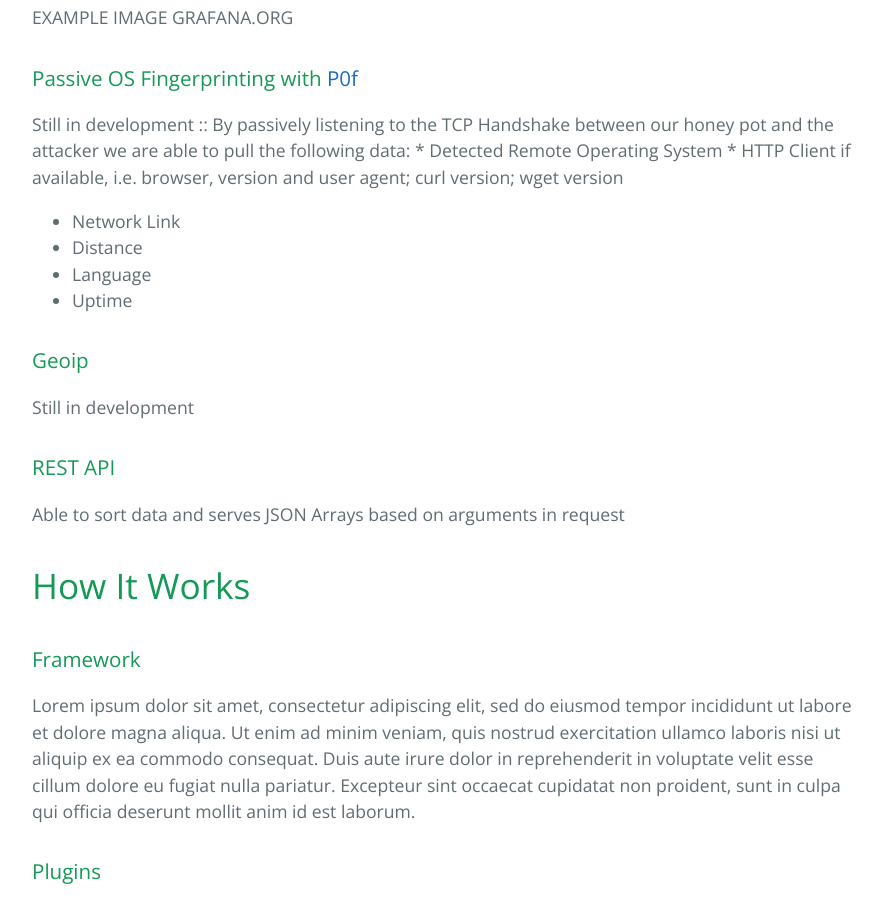
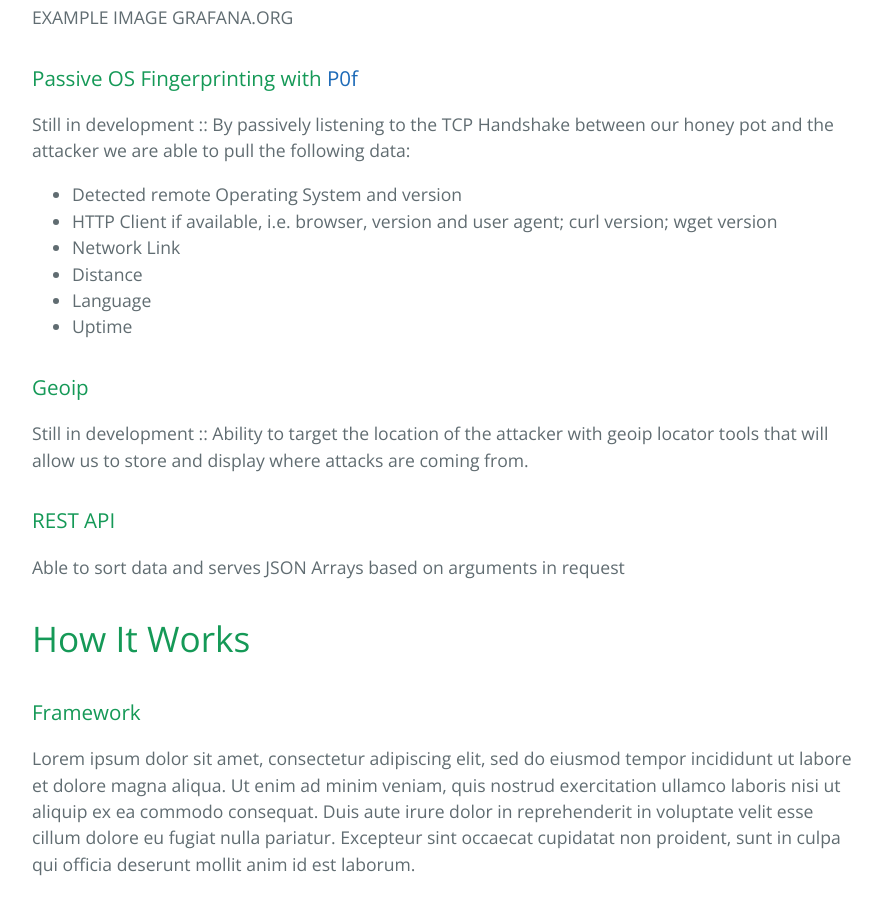
Before and after one commit to RECCE7/recce7.github.io, a plain HTML site: page index.html in a window 1280 px wide. Shown: the part 1228-2139 px from the top of the page, without its empty margins (192-1075 px from the left). Drawn offline with nearby package versions, Linux system fonts and the light colour scheme.

Commit message:
Replace master branch with page content via GitHub

```diff
--- a/index.html
+++ b/index.html
@@ -35,11 +35,11 @@ EXAMPLE IMAGE GRAFANA.ORG</p>
 <a id="passive-os-fingerprinting-with-p0f" class="anchor" href="#passive-os-fingerprinting-with-p0f" aria-hidden="true"><span aria-hidden="true" class="octicon octicon-link"></span></a>Passive OS Fingerprinting with <a href="http://lcamtuf.coredump.cx/p0f3/">P0f</a>
 </h3>
 
-<p>Still in development :: By passively listening to the TCP Handshake between our honey pot and the attacker we are able to pull the following data:
-     * Detected Remote Operating System
-     * HTTP Client if available, i.e. browser, version and user agent; curl version; wget version</p>
+<p>Still in development :: By passively listening to the TCP Handshake between our honey pot and the attacker we are able to pull the following data:</p>
 
 <ul>
+<li>Detected remote Operating System and version</li>
+<li>HTTP Client if available, i.e. browser, version and user agent; curl version; wget version</li>
 <li>Network Link</li>
 <li>Distance</li>
 <li>Language</li>
@@ -49,7 +49,7 @@ EXAMPLE IMAGE GRAFANA.ORG</p>
 <h3>
 <a id="geoip" class="anchor" href="#geoip" aria-hidden="true"><span aria-hidden="true" class="octicon octicon-link"></span></a>Geoip</h3>
 
-<p>Still in development</p>
+<p>Still in development :: Ability to target the location of the attacker with geoip locator tools that will allow us to store and display where attacks are coming from.</p>
 
 <h3>
 <a id="rest-api" class="anchor" href="#rest-api" aria-hidden="true"><span aria-hidden="true" class="octicon octicon-link"></span></a>REST API</h3>
```
Also changed, not shown: params.json (+1 -1 lines).
